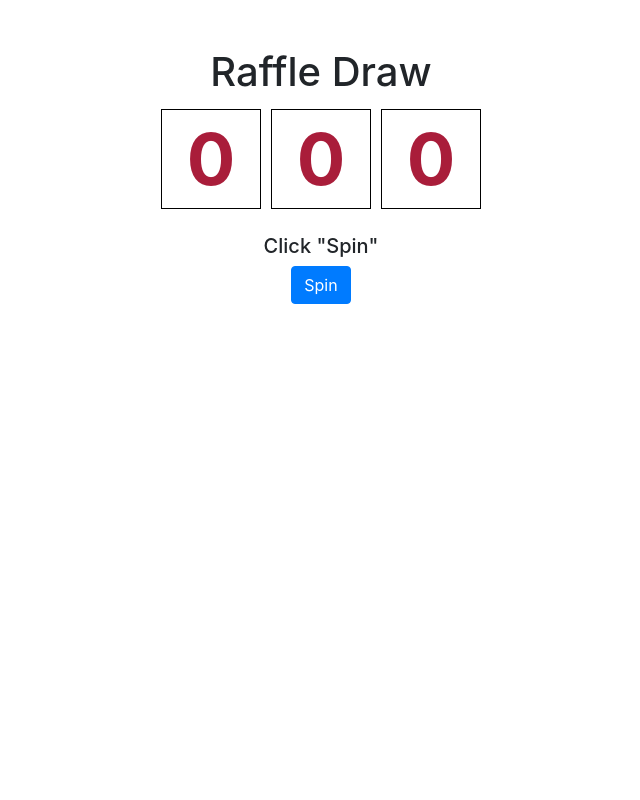
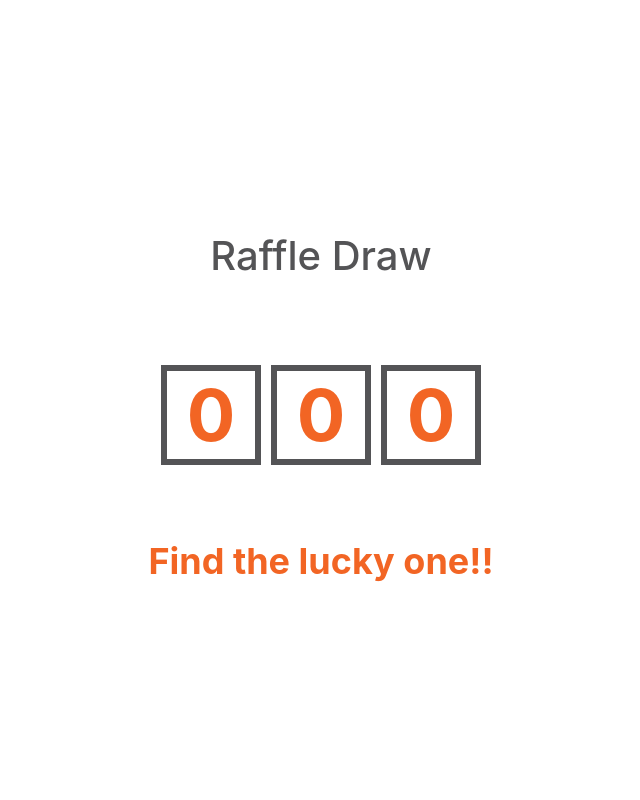
Before and after one commit to Priyobrota93/spin_game, a Flask app: page / in a window 1280 px wide. Shown: the whole page, without its empty margins (319-959 px from the left). Run offline with Flask 3, Linux system fonts and the light colour scheme; some libraries are stand-ins or nearby versions.

Commit message:
update visualization

```diff
--- a/templates/index.html
+++ b/templates/index.html
@@ -7,47 +7,109 @@
   <title>Employee ID Slot Game</title>
   <link rel="stylesheet" href="https://stackpath.bootstrapcdn.com/bootstrap/4.5.2/css/bootstrap.min.css">
   <style>
+    body {
+      /* background-image: url('https://source.unsplash.com/1600x900/?raffle'); */
+      background-size: cover;
+      background-position: center;
+      color: white;
+      overflow: hidden; /* Prevent scrolling when modal is open */
+      height: 100vh;
+      display: flex;
+      justify-content: center;
+      align-items: center;
+    }
+
+    .container {
+      max-width: 600px;
+    }
+
+
     .value-box {
       display: flex;
       justify-content: center;
       align-items: center;
       width: 100px;
       height: 100px;
-      border: 1px solid black;
+      border: 6px solid #545456;;
       margin: 5px;
       font-size: 72px;
       font-weight: bold;
-      color: #A91D3A;
+      color:    #f26524;
+      transition: transform 0.5s ease-in-out;
+    }
 
+    .spin-animation {
+      animation: spin 1s infinite linear;
     }
+
+    .btn{
+        color: #f26524;
+        margin: 5px;
+      font-size: 36px;
+      font-weight: bold;
+    }
+
+    @keyframes spin {
+      0% {
+        transform: rotate(0deg);
+      }
+
+      100% {
+        transform: rotate(360deg);
+      }
+    }
+
+
+    .modal-content {
+      /* background-image: url('https://source.unsplash.com/1600x900/?winner'); */
+      background-size: cover;
+      background-position: center;
+      color: #545456;
+      position: relative;
+    }
+
+    .modal-body h1 {
+      font-size: 100px;
+      color: #f26524;
+      animation: float 4s infinite linear; /* Floating animation */
+    }
+
+    @keyframes float {
+      0% {
+        transform: translateY(0px);
+      }
+
+      50% {
+        transform: translateY(-20px);
+      }
+
+      100% {
+        transform: translateY(0px);
+      }
+    }
+
   </style>
 </head>
 
 <body>
-  <div class="container mt-5 justify-content-center">
-    <!-- <div class="row mb-3">
-      <img src="/templates/images/logo.jpg" class="rounded" alt="Your Logo">
-    </div> -->
-
+  <div class="container mt-5">
     <div class="row mb-3">
       <div class="col-md-12 text-center">
-        <h1>Raffle Draw</h1>
+        <h1  style="color:#545456; margin-bottom: 80px;">Raffle Draw</h1>
         <div class="d-flex justify-content-center align-items-center">
           <div class="value-box" id="digit-boxes1">0</div>
           <div class="value-box" id="digit-boxes2">0</div>
           <div class="value-box" id="digit-boxes3">0</div>
         </div>
-
         <h5 style="margin-top: 20px;">Click "Spin"</h5>
-        <button id="spin-btn" class="btn btn-primary">Spin</button>
+        <button id="spin-btn" class="btn">Find the lucky one!!</button>
       </div>
     </div>
   </div>
 
-
   <div class="modal fade" id="employeeModal" tabindex="-1" role="dialog" aria-labelledby="employeeModalLabel"
     aria-hidden="true">
-    <div class="modal-dialog" role="document">
+    <div class="modal-dialog modal-dialog-centered" role="document">
       <div class="modal-content">
         <div class="modal-header">
           <h5 class="modal-title" id="employeeModalLabel">Winner</h5>
@@ -56,7 +118,7 @@
           </button>
         </div>
         <div class="modal-body">
-          <h1 class="text-center" id="full-employee-id"></h1>
+          <h1 class="text-center" id="full-employee-id">Congratulations!</h1>
         </div>
       </div>
     </div>
@@ -65,7 +127,6 @@
   <script src="https://code.jquery.com/jquery-3.5.1.min.js"></script>
   <script src="https://stackpath.bootstrapcdn.com/bootstrap/4.5.2/js/bootstrap.min.js"></script>
   <script>
-
     $(document).ready(function () {
       $('#spin-btn').click(function () {
         $.ajax({
@@ -73,18 +134,20 @@
           type: 'GET',
           success: function (response) {
             if (response.success) {
+              $('.value-box').addClass('spin-animation');
+              setTimeout(function () {
+                $('.value-box').removeClass('spin-animation');
                 $('.value-box').empty();
                 const digitsLength = response.digits.length;
                 let currentDigit = 0;
 
                 const animateDigits = function (maxValue, speed, neon, callback) {
                   const moveDigits = setInterval(function () {
-                  // $('#digit-boxes' + ((currentDigit % digitsLength) + 1)).text(Math.floor(Math.random() * (maxValue + 1)));
-                  for (let i = 0; i < digitsLength*digitsLength; i++) {
+                    for (let i = 0; i < digitsLength * digitsLength; i++) {
                       $('#digit-boxes' + (i + 1)).text(Math.floor(Math.random() * (maxValue + 1)));
                     }
                     currentDigit++;
-                  if (currentDigit >= digitsLength * 1000) {
+                    if (currentDigit >= digitsLength * 10) {
                       clearInterval(moveDigits);
                       if (callback) {
                         callback();
@@ -92,7 +155,6 @@
                     }
                   }, speed);
                 };
-
 
                 setTimeout(function () {
                   animateDigits(9, 50, false, function () {
@@ -112,8 +174,8 @@
                       });
                     }, 400);
                   });
-
                 }, 800);
+              }, 300);
             } else {
               alert('Error: ' + response.error);
             }
@@ -121,13 +183,10 @@
           error: function (xhr, status, error) {
             alert('Error: ' + error);
           }
+
         });
       });
     });
-
-
-
-
   </script>
 
 </body>
```
Lines whose indentation alone changed are shown as unchanged.
